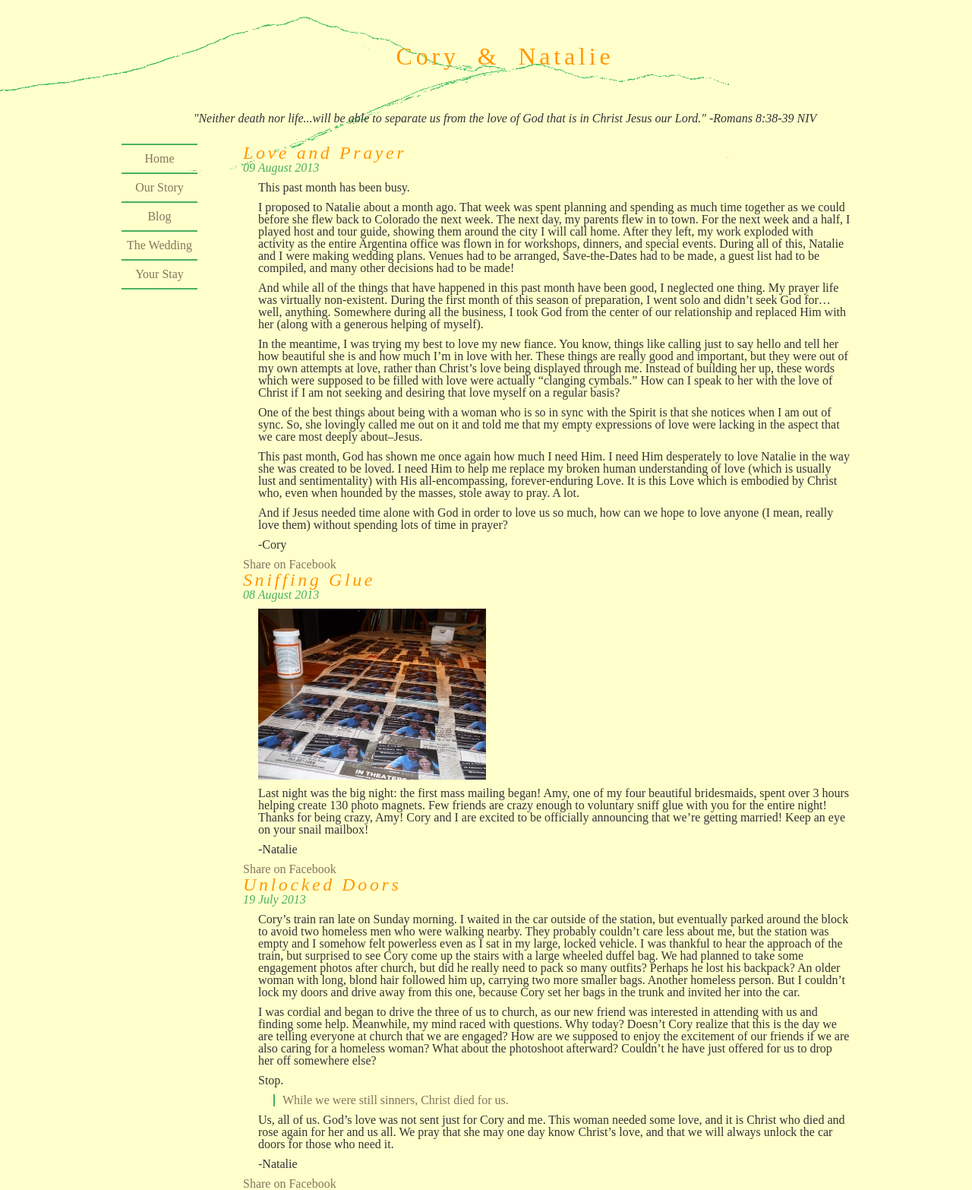
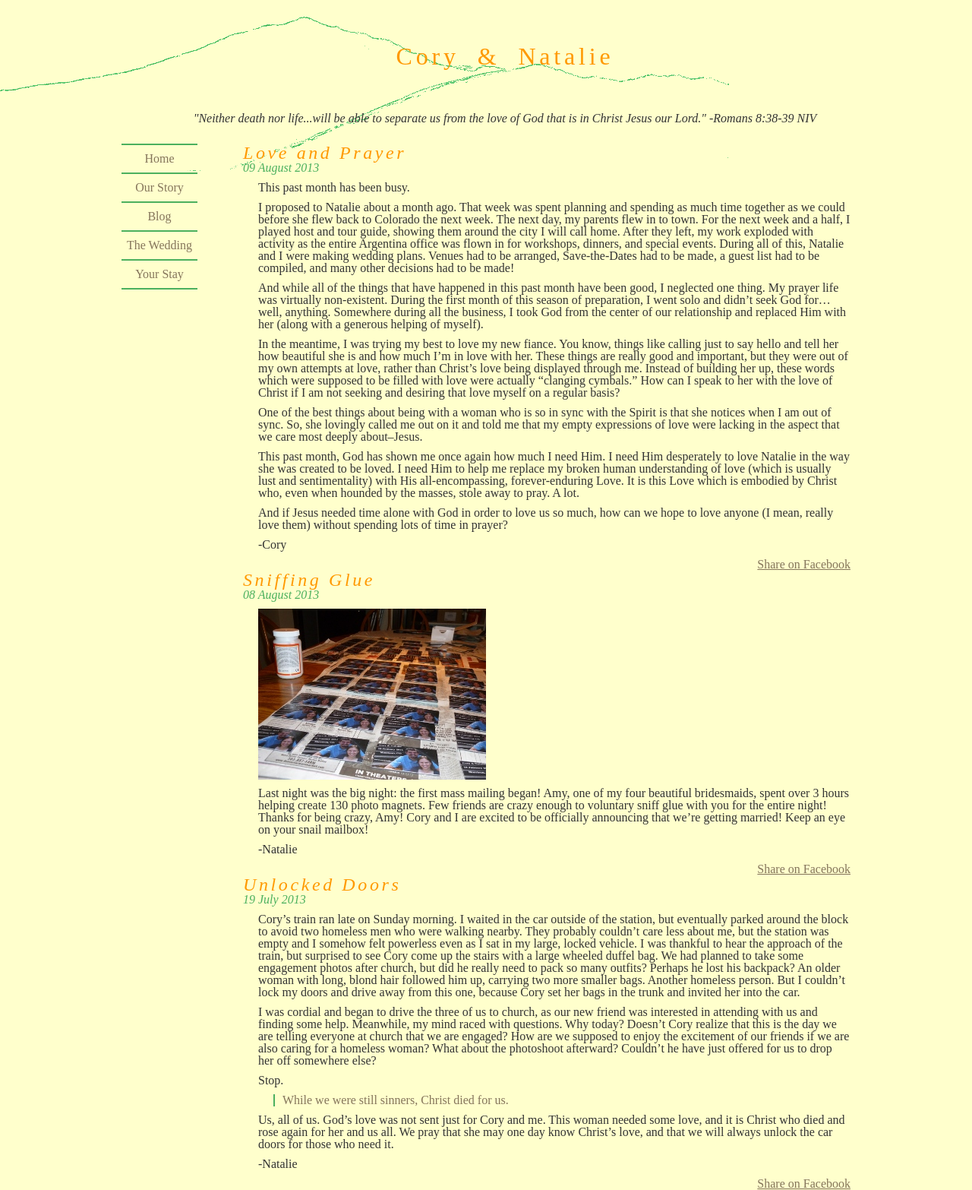
Before and after one commit to natalieh/wedding, a Jekyll site: the page built from blog/index.html, in a window 1280 px wide. Shown: the whole page at 76% size. Built offline with Jekyll 4.4.1, drawn with Linux system fonts in a browser that asks for light colours.

Commit message:
Aligning social link to the right

```diff
--- a/_layouts/post.html
+++ b/_layouts/post.html
@@ -11,7 +11,7 @@ layout: default
 
     {{content}}
 
-    <a href="#"
+    <a class="social" href="#"
       onclick="
         window.open(
           'https://www.facebook.com/sharer/sharer.php?u='+encodeURIComponent(location.href),
@@ -20,4 +20,5 @@ layout: default
         return false;">
       Share on Facebook
     </a>
+    <br>
 </article>
--- a/blog/index.html
+++ b/blog/index.html
@@ -15,7 +15,7 @@ layout: default
     </div>
     {{post.content}}
 
-    <a href="#"
+    <a class="social" href="#"
       onclick="
         window.open(
           'https://www.facebook.com/sharer/sharer.php?u='+'{{site.url}}{{post.url}}',
@@ -24,5 +24,6 @@ layout: default
         return false;">
       Share on Facebook
     </a>
+    <br>
   {% endfor %}
 </article>
--- a/style.css
+++ b/style.css
@@ -65,11 +65,18 @@ a:hover, a:active {
     color: #f90;
 }
 
+a.social {
+    position: absolute;
+    right: 0px;
+    text-decoration: underline;
+}
+
 
 div.container {
     margin-left: auto;
     margin-right: auto;
     margin-top: 25px;
+    position: relative;
     width: 960px;
 }
 
```
